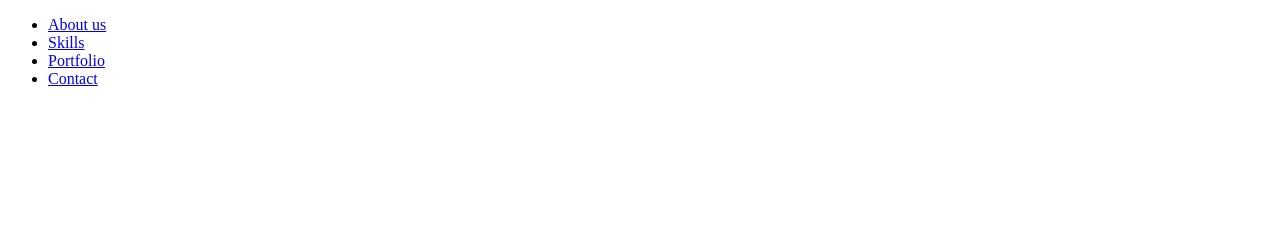
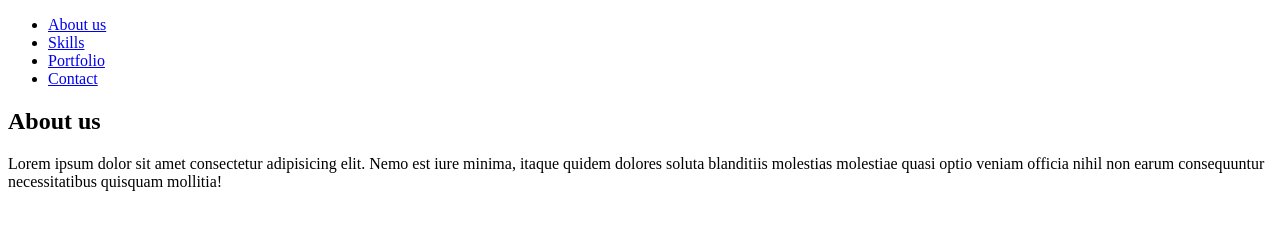
Before and after one commit to jszelag777/zad24442, a plain HTML site: page index.html in a window 1280 px wide. Drawn offline with Linux system fonts and the light colour scheme.

Commit message:
Utworzenie sekcji About us

```diff
--- a/index.html
+++ b/index.html
@@ -14,5 +14,14 @@
         <li><a href="#contact">Contact</a></li>
       </ul>
     </nav>
+    <section id="about">
+      <h1>About us</h1>
+      <p>
+        Lorem ipsum dolor sit amet consectetur adipisicing elit. Nemo est iure
+        minima, itaque quidem dolores soluta blanditiis molestias molestiae
+        quasi optio veniam officia nihil non earum consequuntur necessitatibus
+        quisquam mollitia!
+      </p>
+    </section>
   </body>
 </html>
```
